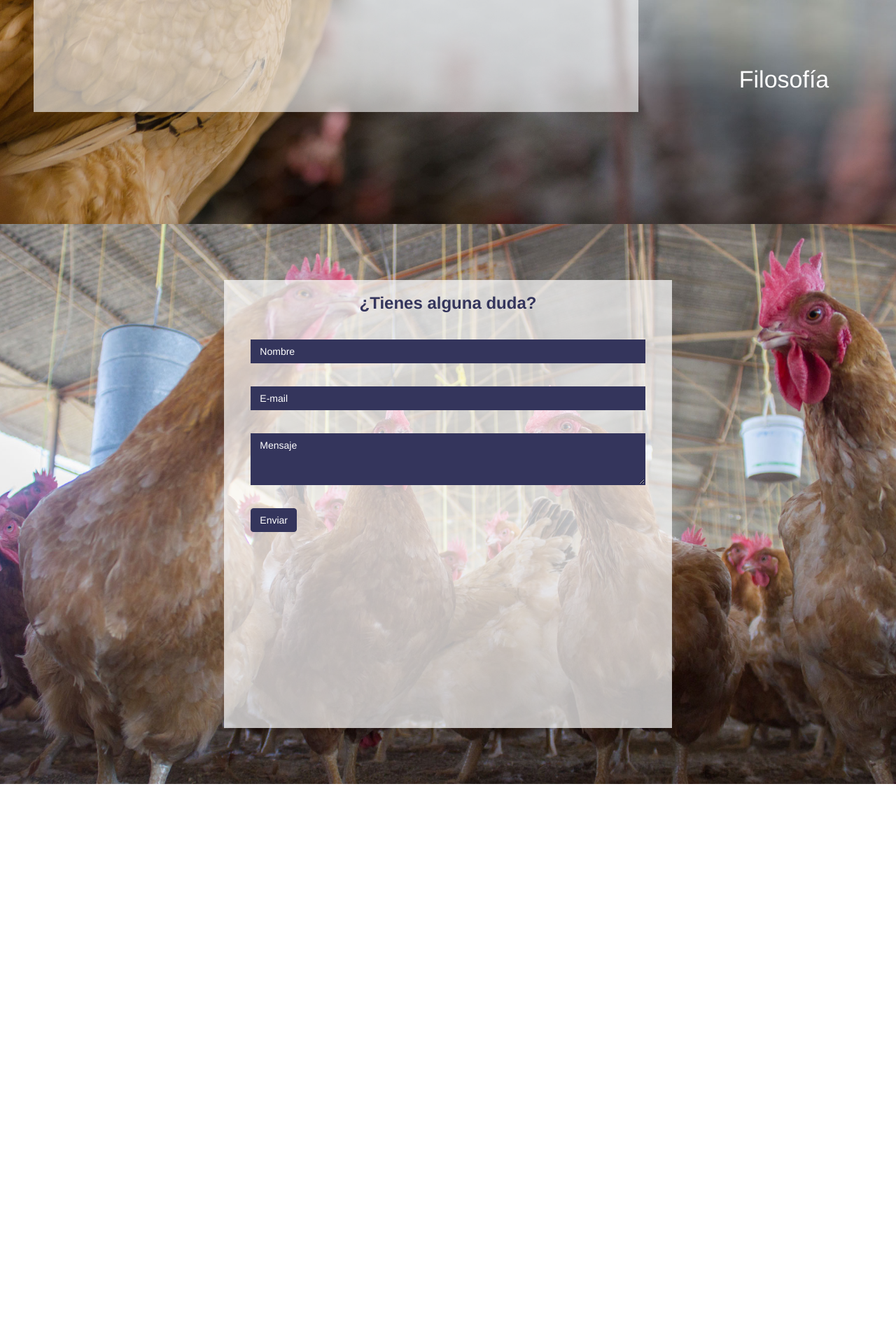
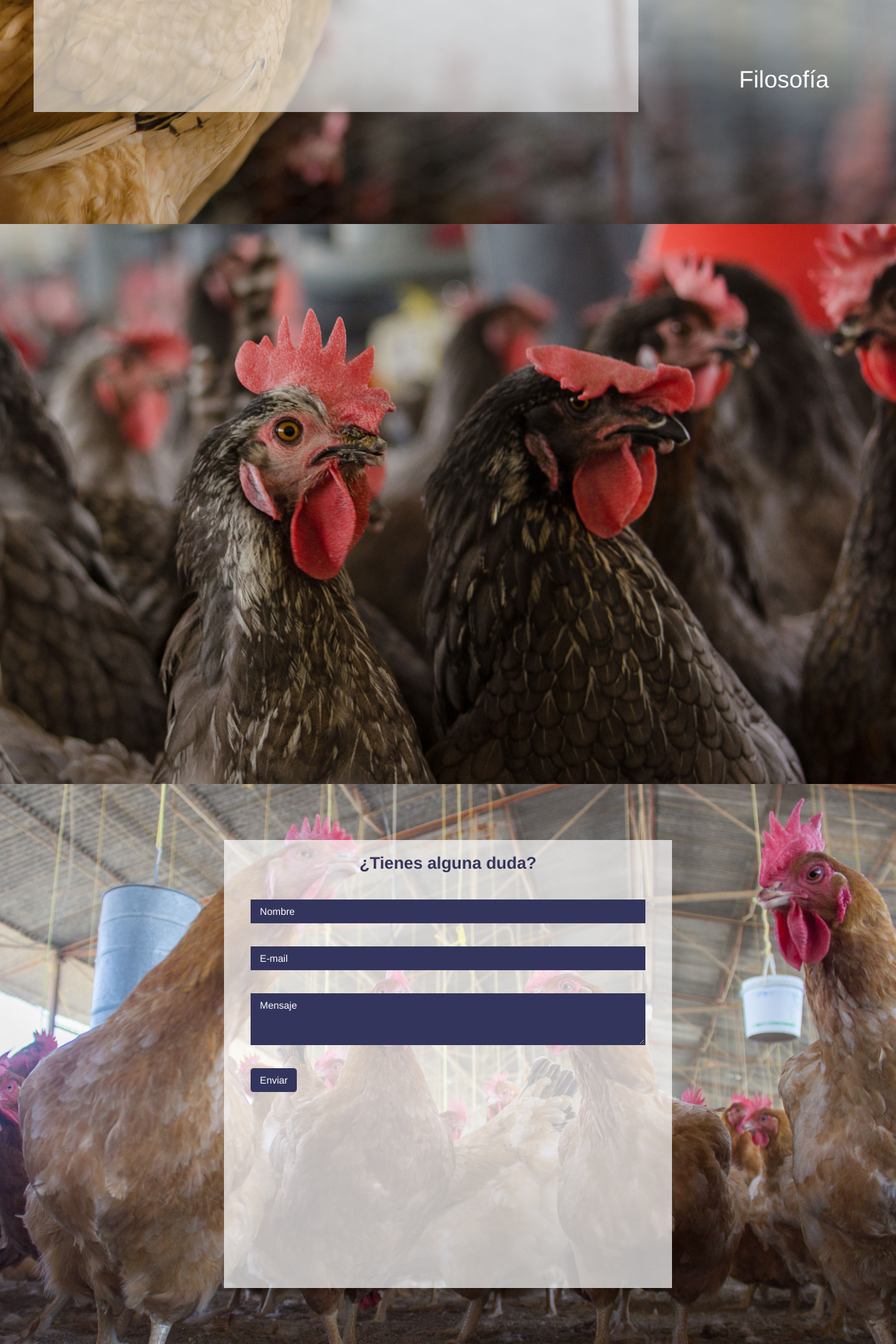
Before and after one commit to gueros/PollitosDeOaxaca, a PHP site: page / in a window 1280 px wide. Shown: the part 2880-4800 px from the top of the page at 70% size. Before the commit the page ends 4000 px from the top, so only its background shows below. Run offline with PHP 8.4, Linux system fonts and the light colour scheme.

Commit message:
datocurioso2

```diff
--- a/css/style.css
+++ b/css/style.css
@@ -435,6 +435,23 @@
 
 }
 
+/******************* DATO CURIOSO 2 *********************************/
+
+
+#datocurioso2{
+	width: 100%;
+	height: 100vh;
+	overflow: hidden;
+	background: url('../img/datocurioso2/fondo.jpg') center bottom;
+	background-size: cover;
+	background-attachment: fixed;
+	-moz-background-attachment: fixed;
+	-webkit-background-attachment: fixed;
+	-o-background-attachment: fixed;
+	-ms-background-attachment: fixed;
+
+}
+
 /******************* CONTACTO *********************************/
 
 #contacto{
--- a/index.php
+++ b/index.php
@@ -75,6 +75,11 @@
                         </div>
                     </div>
                 </section>
+
+                <section id="datocurioso2">
+                    <div class= "col-sm-12">
+                </section>
+
                 <section id="contacto">
                     <div class="col-sm-12">
                         <div class="col-sm-6 col-sm-offset-3">
@@ -171,6 +176,7 @@
         if(movil()){
             $("#home").css('background-attachment','local');
             $("#datocurioso").css('background-attachment','local');
+            $("#datocurioso2").css('background-attachment','local');
             $("#nosotros").css('background-attachment','local');
             $("#contacto").css('background-attachment','local');
         }
```
Also changed, not shown: img/datocurioso2/fondo.jpg (added).
